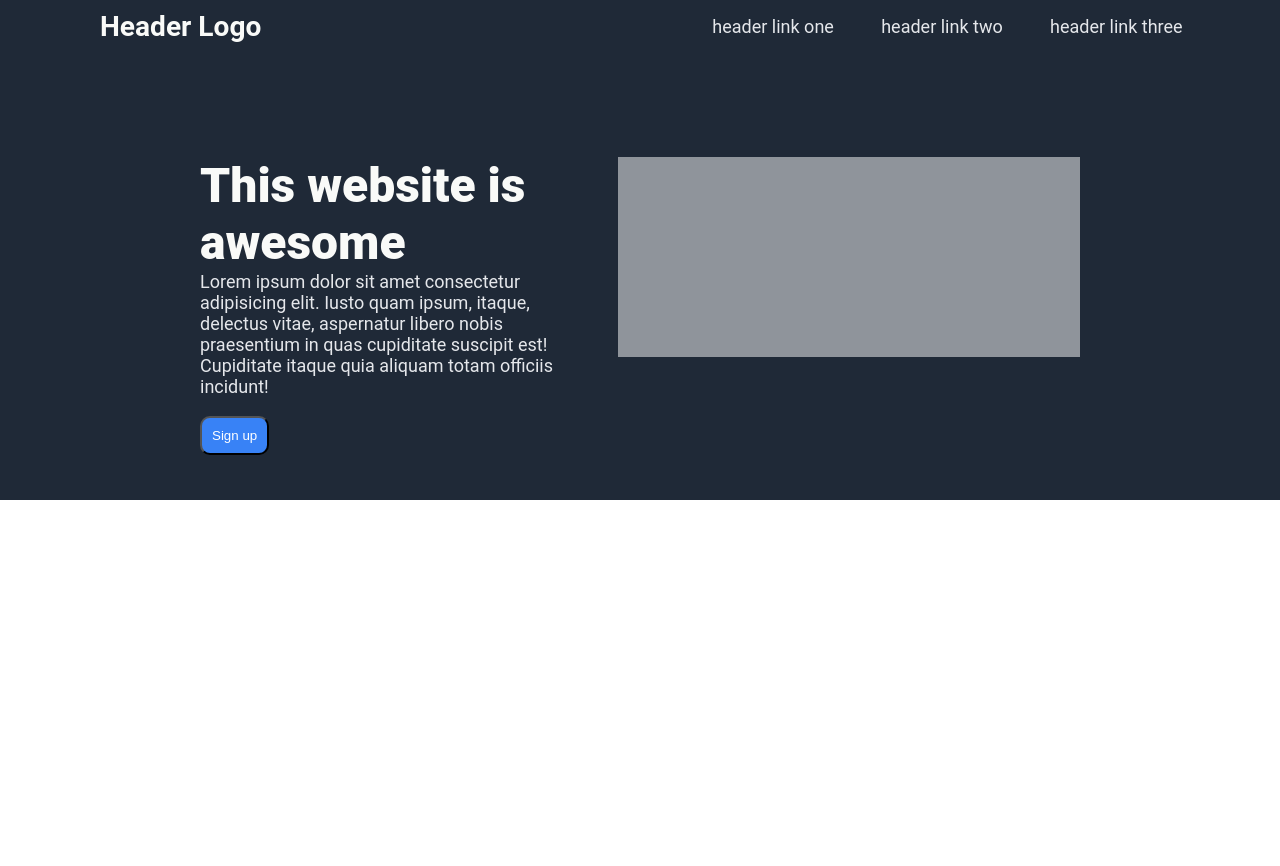
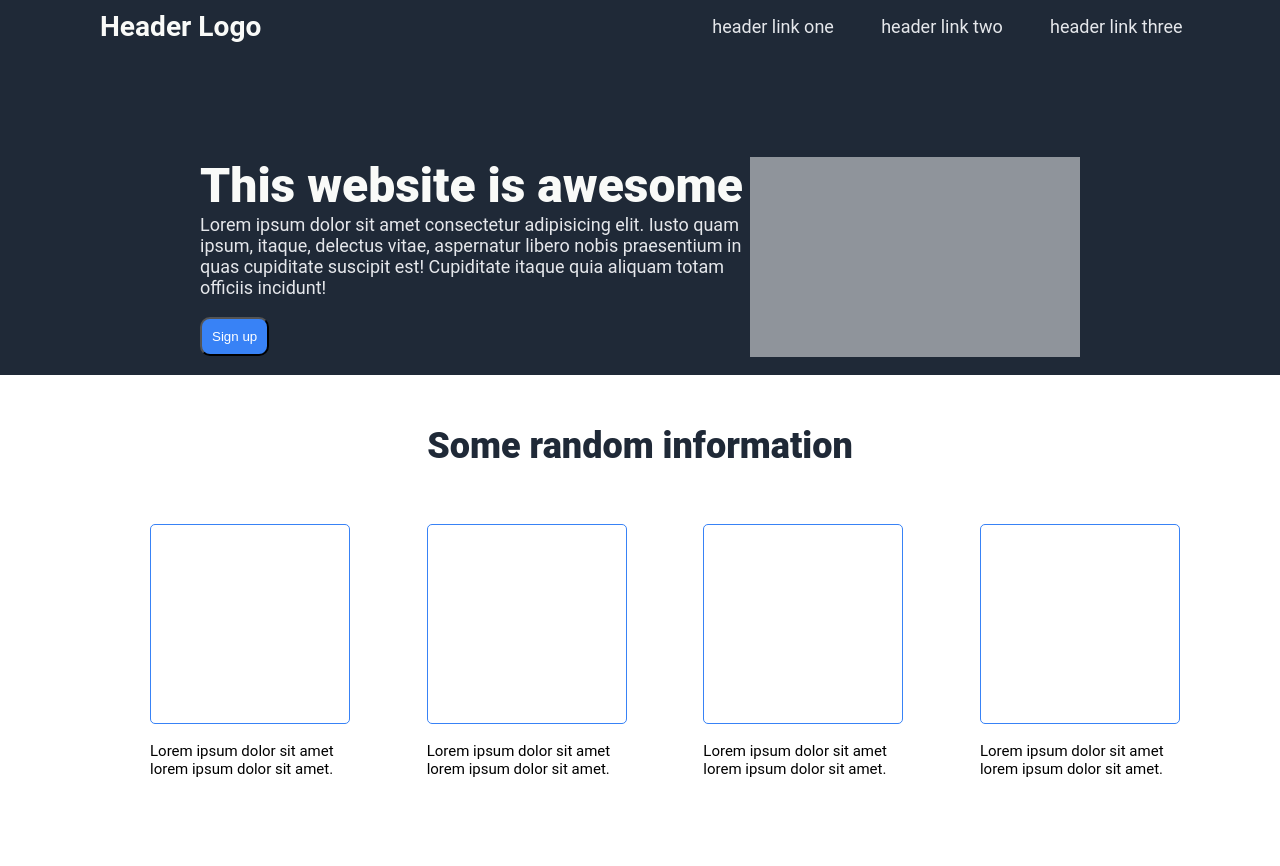
Before and after one commit to CodeX-266/landing_page, a plain HTML site: page index.html in a window 1280 px wide. Before the commit the page ends 800 px from the top, so only its background shows below. Drawn offline with Linux system fonts and the light colour scheme.

Commit message:
info section added

```diff
--- a/index.html
+++ b/index.html
@@ -34,12 +34,60 @@
                 </p>
                 <br>
                 <button>Sign up </button>
+                <br>
+                <br>
             </div>
             <div class="image">
 
             </div>
+
         </div>
+    </div>
+    <div class="info">
+        <p class="random">Some random information</p>
+        <br><br><br>
+        <div class="cards">
+            <div class="card1">
+                <div class="card">
+
+                </div>
+                <br>
+                <p>Lorem ipsum dolor sit amet
+                    lorem ipsum dolor sit amet.</p>
+            </div>
+            <div class="card1">
+                <div class="card">
+
+                </div>
+                <br>
+                <p>Lorem ipsum dolor sit amet
+                    lorem ipsum dolor sit amet.</p>
+            </div>
+            <div class="card1">
+                <div class="card">
+
+                </div>
+                <br>
+                <p>Lorem ipsum dolor sit amet
+                    lorem ipsum dolor sit amet.</p>
+            </div>
+            <div class="card1">
+                <div class="card">
+
+                </div>
+                <br>
+                <p>Lorem ipsum dolor sit amet
+                    lorem ipsum dolor sit amet.</p>
+            </div>
+
+
+        </div>
+        <br>
+        <br>
+    </div>
+    <div class="quotes">
 
     </div>
+
 </body>
 </html>
--- a/style.css
+++ b/style.css
@@ -9,7 +9,7 @@ body{
 .hero{
     padding-top: 10px;
     width:100%;
-    height: 500px;
+    height: auto;
     background-color: #1F2937;
     padding-left: 100px;
     padding-right: 50px;
@@ -57,7 +57,7 @@ body{
 .text p{
     font-size: 18px;
     color: #E5E7EB;
-    width: 400px;
+    width: 550px;
 }
 .text button{
     width:60 px;
@@ -72,3 +72,42 @@ body{
     width: 600px;
     height: 200px;
 }
+.info{
+    width: 100%;
+    height: auto;
+    padding: 50px;
+    display: flex;
+    flex-direction: column;
+    align-items: center;
+    justify-content: center;
+}
+.random{
+    font-size: 36px;
+    color:#1F2937;
+    font-weight: 900;
+}
+.cards{
+    width: 100%;
+    height: auto;
+    display: flex;
+    flex-direction: row;
+    align-items: center;
+    justify-content: space-between;
+    padding-left: 100px;
+    padding-right: 50px;
+
+}
+.card1{
+    width:200px;
+    font-size: 15px;
+}
+.card{
+    height: 200px;
+    width: 200px;
+    border:1px solid #3882F6;
+    border-radius: 5px;
+}
+.quotes{
+    width: 100%;
+    height: auto;
+}
```
